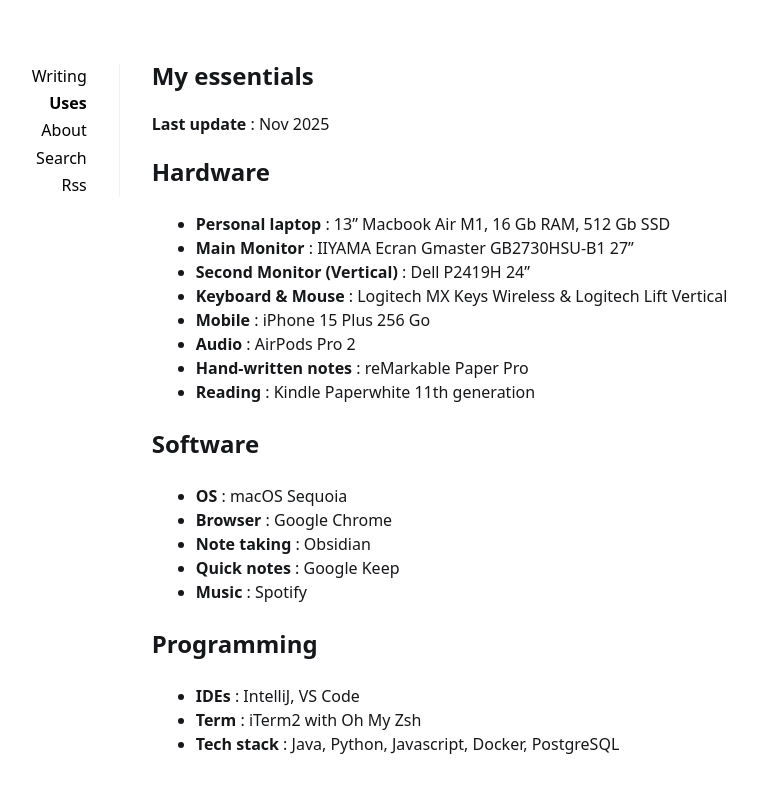
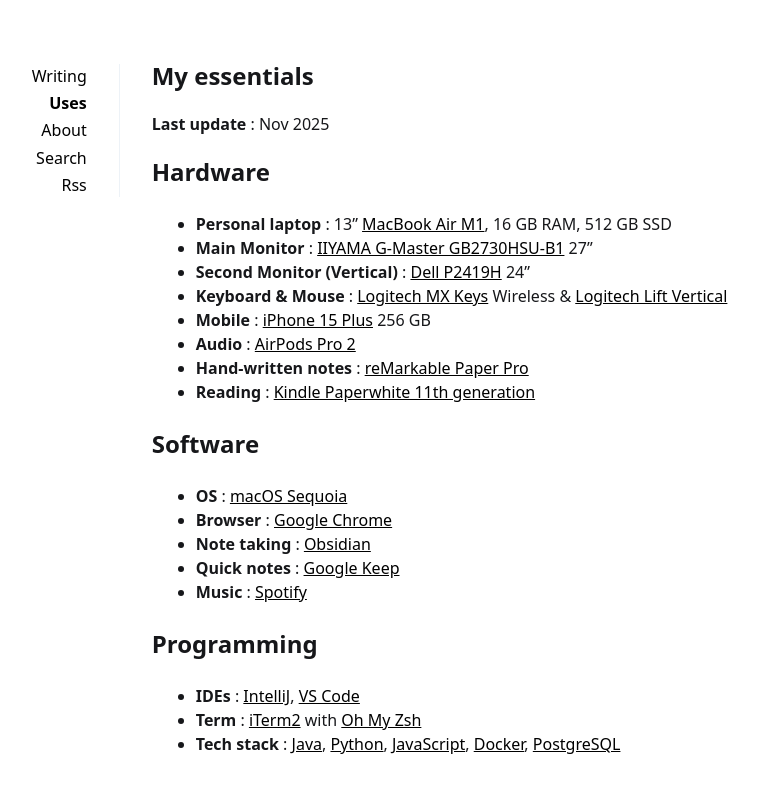
Before and after one commit to Mahut/mahut.github.io, a Jekyll site: the page built from _pages/uses.md, in a window 1280 px wide. Shown: the top 793 px of the page, without its empty margins (201-960 px from the left). Built offline with Jekyll 4.4.1, drawn with Linux system fonts in a browser that asks for light colours.

Commit message:
Update 'Uses' page to include hyperlinks

```diff
--- a/_pages/uses.md
+++ b/_pages/uses.md
@@ -2,30 +2,26 @@
 layout: page
 title: My essentials
 ---
-
 **Last update** : Nov 2025
 
 ## Hardware
-
-* **Personal laptop** : 13" Macbook Air M1, 16 Gb RAM, 512 Gb SSD
-* **Main Monitor** : IIYAMA Ecran Gmaster GB2730HSU-B1 27"
-* **Second Monitor (Vertical)** : Dell P2419H 24"
-* **Keyboard & Mouse** : Logitech MX Keys Wireless & Logitech Lift Vertical
-* **Mobile** : iPhone 15 Plus 256 Go
-* **Audio** : AirPods Pro 2
-* **Hand-written notes** : reMarkable Paper Pro
-* **Reading** : Kindle Paperwhite 11th generation
+* **Personal laptop** : 13" [MacBook Air M1](https://www.apple.com/macbook-air-m1/), 16 GB RAM, 512 GB SSD
+* **Main Monitor** : [IIYAMA G-Master GB2730HSU-B1](https://iiyama.com/gl_en/products/g-master-gb2730hsu-b1/) 27"
+* **Second Monitor (Vertical)** : [Dell P2419H](https://www.dell.com/en-us/shop/dell-24-monitor-p2419h/apd/210-aqdx) 24"
+* **Keyboard & Mouse** : [Logitech MX Keys](https://www.logitech.com/en-us/products/keyboards/mx-keys-wireless-keyboard.html) Wireless & [Logitech Lift Vertical](https://www.logitech.com/en-us/products/mice/lift-vertical-ergonomic-mouse.html)
+* **Mobile** : [iPhone 15 Plus](https://www.apple.com/iphone-15/) 256 GB
+* **Audio** : [AirPods Pro 2](https://www.apple.com/airpods-pro/)
+* **Hand-written notes** : [reMarkable Paper Pro](https://remarkable.com/store/remarkable-paper-pro)
+* **Reading** : [Kindle Paperwhite 11th generation](https://www.amazon.com/kindle-paperwhite)
 
 ## Software
-
-* **OS** : macOS Sequoia
-* **Browser** : Google Chrome
-* **Note taking** : Obsidian
-* **Quick notes** : Google Keep
-* **Music** : Spotify
+* **OS** : [macOS Sequoia](https://www.apple.com/macos/macos-sequoia/)
+* **Browser** : [Google Chrome](https://www.google.com/chrome/)
+* **Note taking** : [Obsidian](https://obsidian.md/)
+* **Quick notes** : [Google Keep](https://keep.google.com/)
+* **Music** : [Spotify](https://www.spotify.com/)
 
 ## Programming
-
-* **IDEs** : IntelliJ, VS Code
-* **Term** : iTerm2 with Oh My Zsh
-* **Tech stack** : Java, Python, Javascript, Docker, PostgreSQL
+* **IDEs** : [IntelliJ](https://www.jetbrains.com/idea/), [VS Code](https://code.visualstudio.com/)
+* **Term** : [iTerm2](https://iterm2.com/) with [Oh My Zsh](https://ohmyz.sh/)
+* **Tech stack** : [Java](https://www.java.com/), [Python](https://www.python.org/), [JavaScript](https://en.wikipedia.org/wiki/JavaScript), [Docker](https://www.docker.com/), [PostgreSQL](https://www.postgresql.org/)
```
